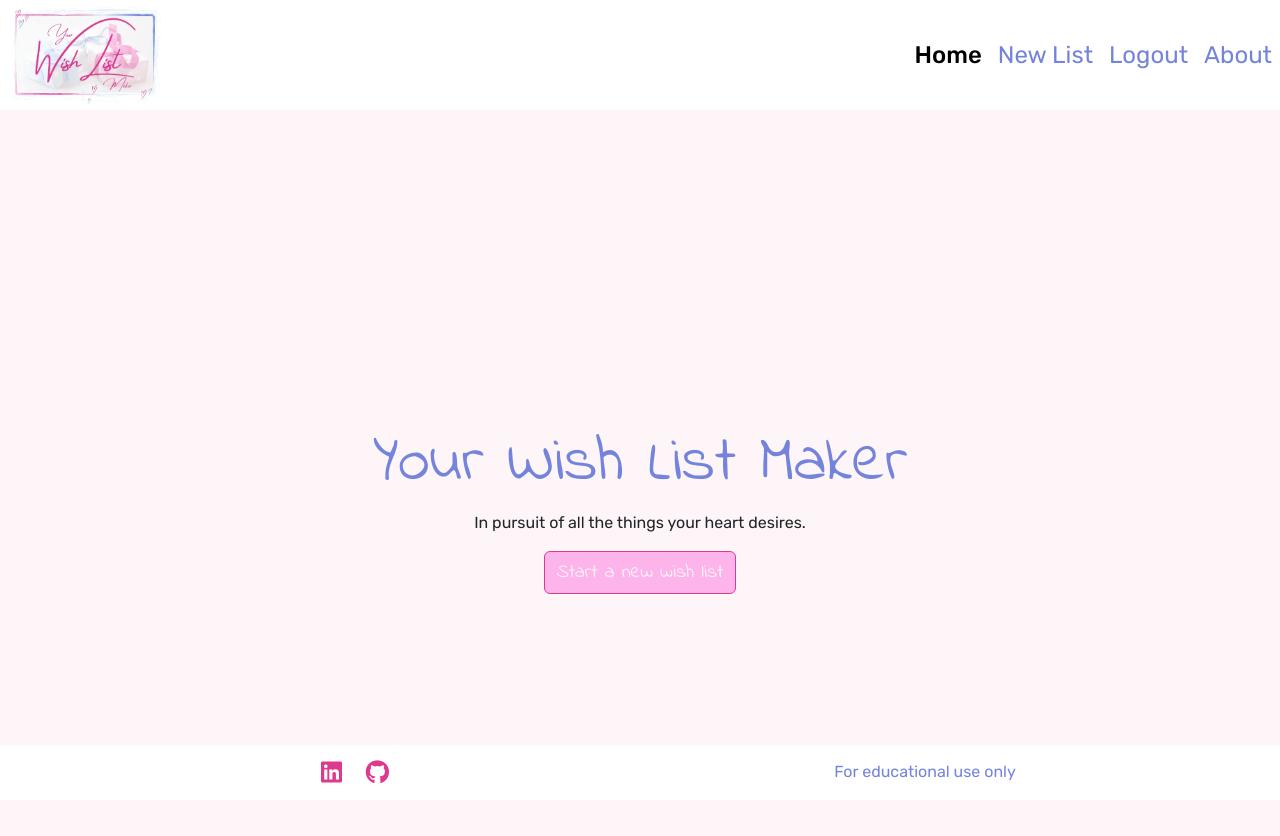
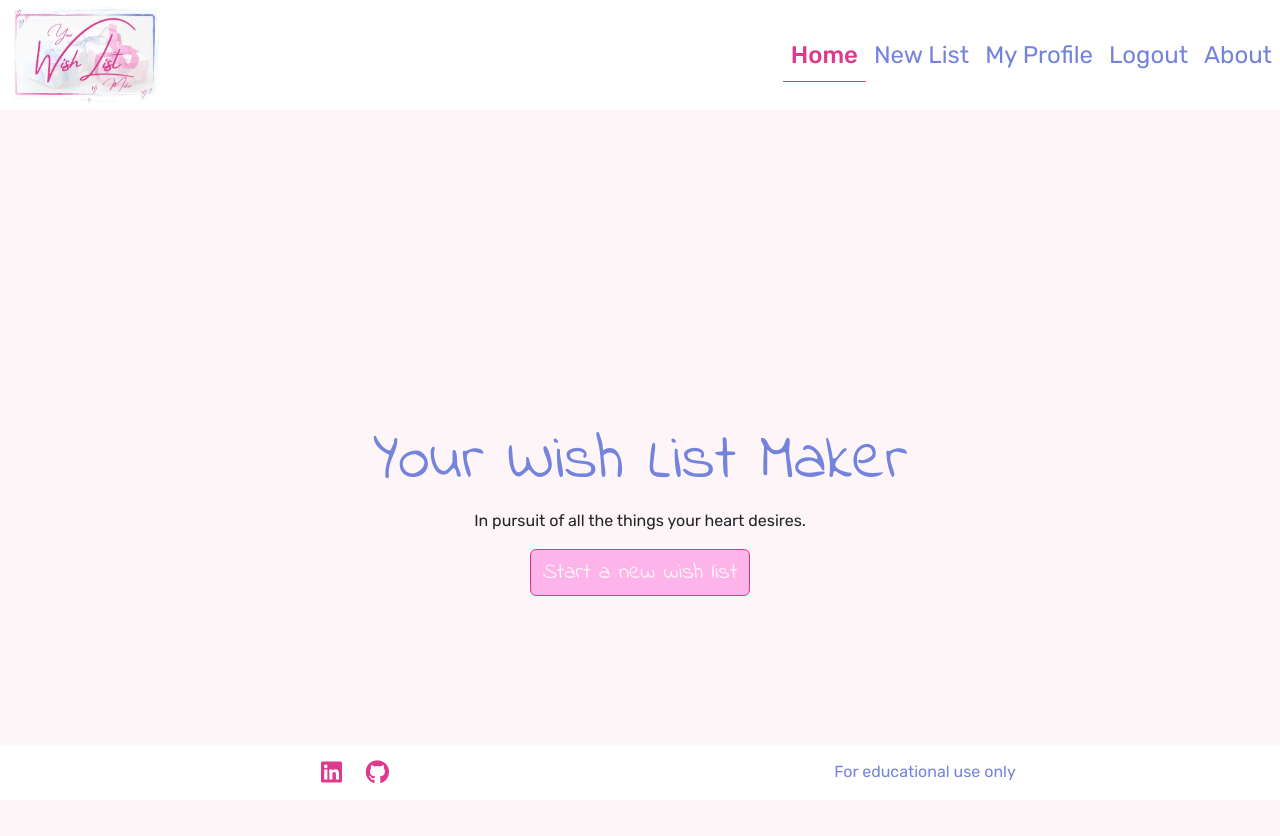
Before and after one commit to queenisabaer/wishlist, a Django app: page / in a window 1280 px wide. Shown: the top 836 px of the page. Run offline with Django 4.2, Linux system fonts and the light colour scheme; the visitor is signed in with stand-in values (Sample User, id 1); some libraries are stand-ins or nearby versions.

Commit message:
Update styles for active class and add profile link to navbar

```diff
--- a/static/css/style.css
+++ b/static/css/style.css
@@ -73,9 +73,9 @@ h2 {
 }
 
 .active {
-    color: var(--color-magenta);
-    border-bottom: var(--color-magenta);
     font-weight: 500;
+    color: var(--color-magenta) !important;
+    border-bottom: 1px solid var(--color-magenta);
 }
 
 
@@ -110,7 +110,7 @@ main {
     border: var(--color-magenta) 1px solid;
     background-color: var(--color-lavender-pink);
     font-family: var(--heading);
-    font-size: 120%;
+    font-size: 140%;
     color: var(--color-snow);
 }
 
@@ -118,6 +118,6 @@ main {
     border: var(--color-glaucous) 1px solid;
     background-color: var(--color-alice-blue);
     font-family: var(--heading);
-    font-size: 120%;
+    font-size: 140%;
     color: var(--color-magenta);
 }
--- a/templates/header.html
+++ b/templates/header.html
@@ -2,6 +2,7 @@
 {% url 'home' as home_url %}
 {% url 'account_login' as login_url %}
 {% url 'account_signup' as sign_up_url %}
+{% url 'account_logout' as logout_url%}
 
 <!-- Header sticks to the top at all time-->
 <header class="sticky-top">
@@ -24,7 +25,10 @@
               </li>
               {% if request.user.is_authenticated %}
               <li class="nav-item">
-                <a class="nav-link" href="accounts/logout">Logout </a>
+                <a class="nav-link {% if request.path == profile_url %}active{% endif %} " href="#">My Profile</a>
+              </li>
+              <li class="nav-item">
+                <a class="nav-link {% if request.path == logout_url %}active{% endif %}" href="accounts/logout">Logout </a>
               </li>
               {% else %}
               <li class="nav-item">
```
